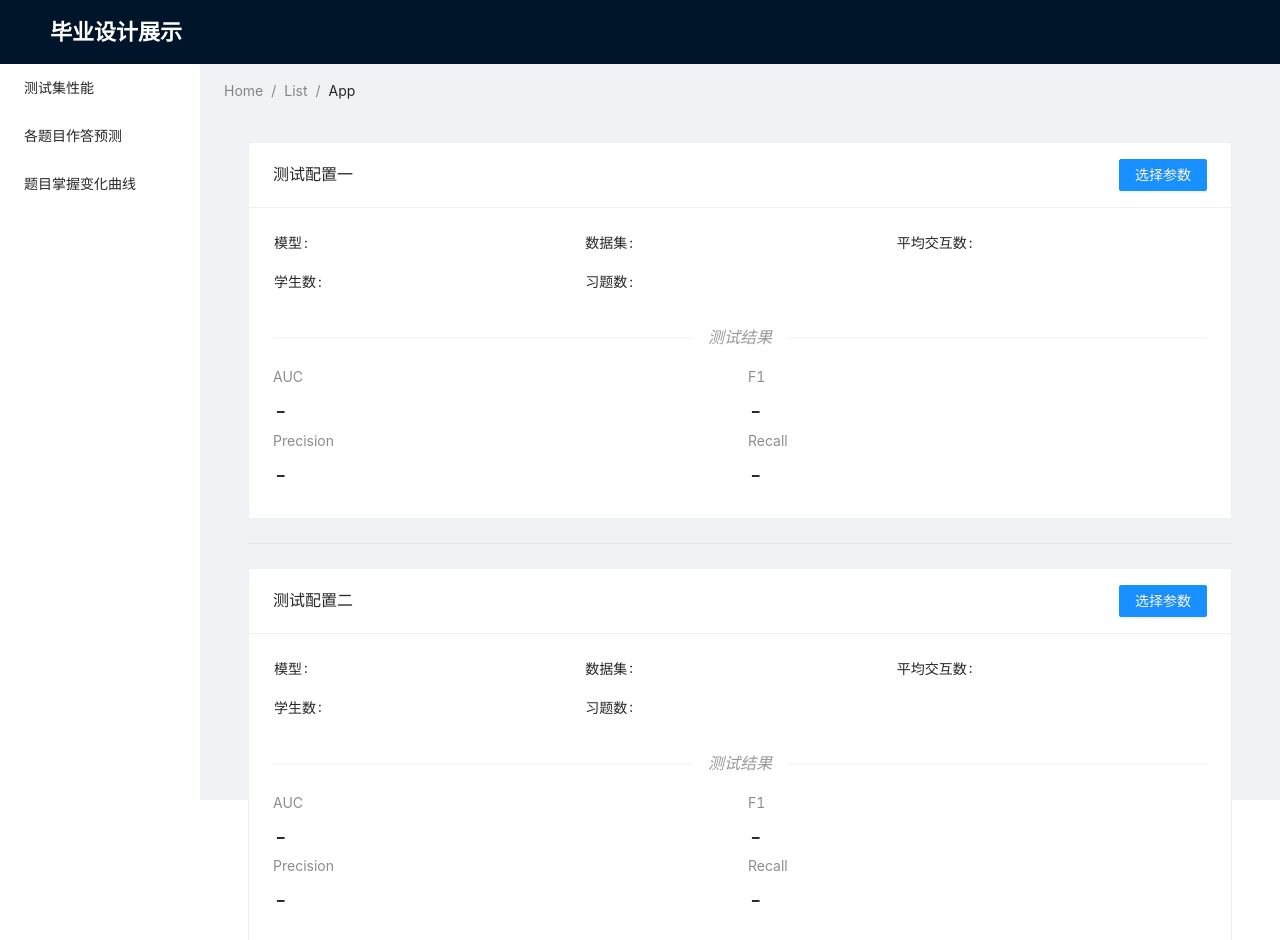
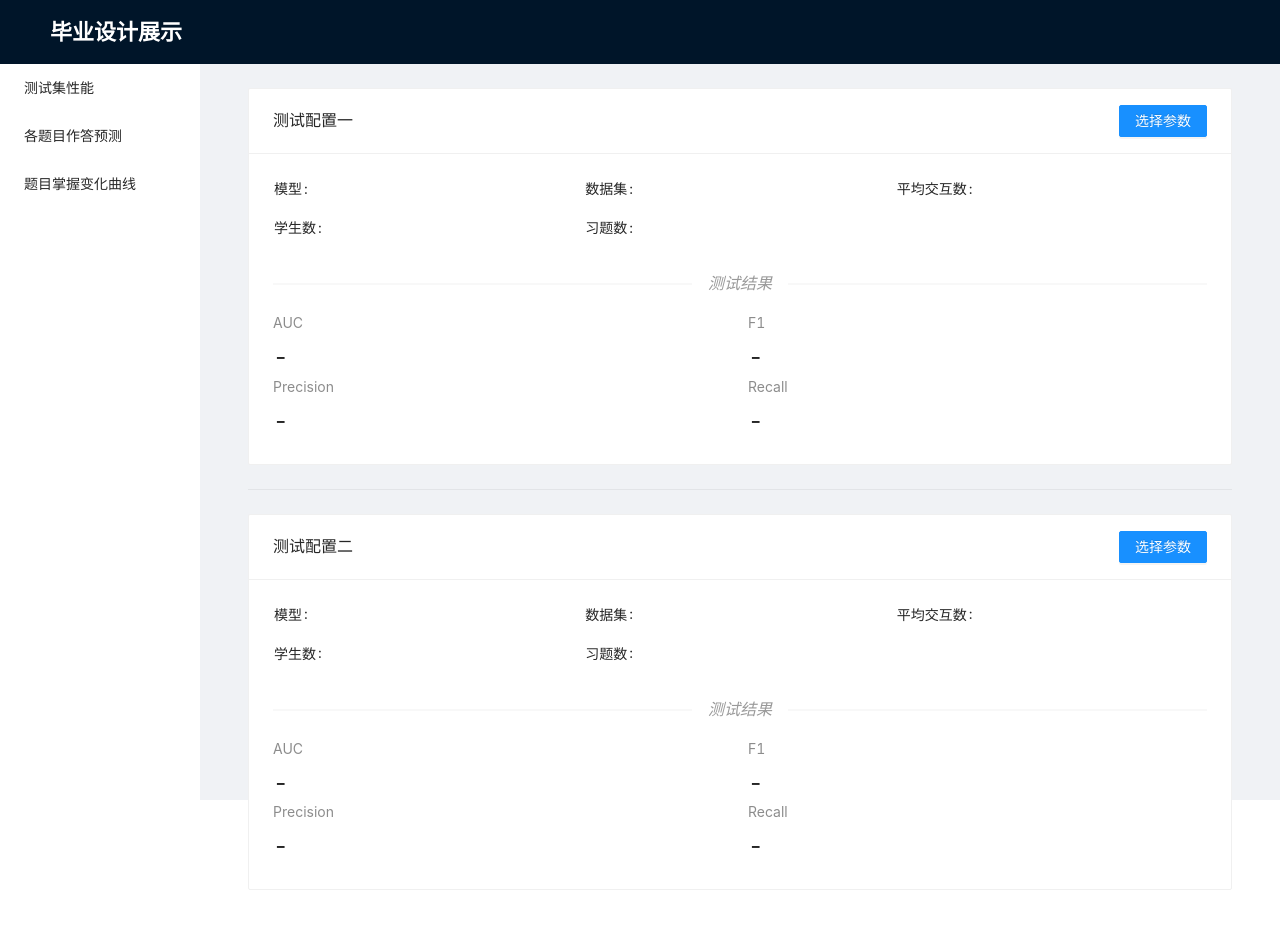
Before and after one commit to EnrigleZ/bytwo, a React (Create React App) app: page / in a window 1280 px wide. Shown: the top 940 px of the page. After the commit the page ends 890 px from the top, so only its background shows below. Built offline with nearby package versions, Linux system fonts and the light colour scheme.

Commit message:
fix: remove breadcrumb bar

```diff
--- a/src/layout/index.jsx
+++ b/src/layout/index.jsx
@@ -37,11 +37,11 @@ const MyLayout = (props) => {
                     </Menu>
                 </Sider>
                 <Layout style={{ padding: '0 24px 24px' }}>
-                    <Breadcrumb style={{ margin: '16px 0' }}>
+                    {/* <Breadcrumb style={{ margin: '16px 0' }}>
                         <Breadcrumb.Item>Home</Breadcrumb.Item>
                         <Breadcrumb.Item>List</Breadcrumb.Item>
                         <Breadcrumb.Item>App</Breadcrumb.Item>
-                    </Breadcrumb>
+                    </Breadcrumb> */}
                     <Content
                         className="site-layout-background"
                         style={{
```
